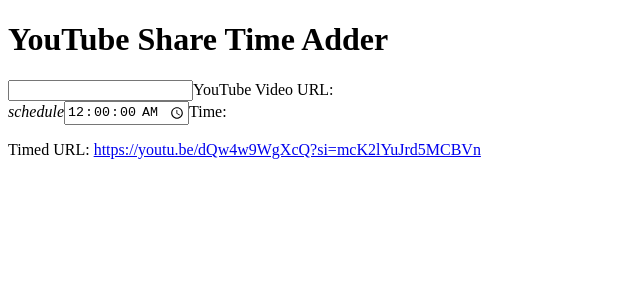
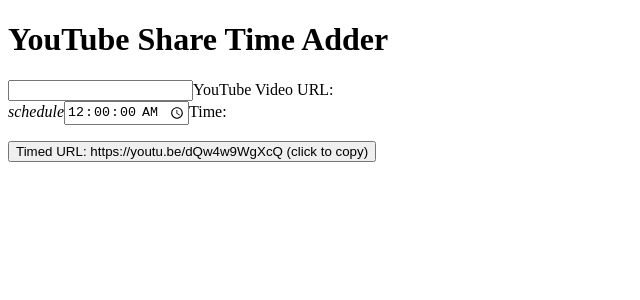
Before and after one commit to Khoding/YouTubeVideoShareTime, a Vue app: page / in a window 1280 px wide. Shown: the top 300 px of the page, without its empty margins (0-640 px from the left). Built offline with nearby package versions, Linux system fonts and the light colour scheme.

Commit message:
Removed si parameter from URL Changed the link for an easy to use copy button Updated reqs

```diff
--- a/src/App.vue
+++ b/src/App.vue
@@ -15,7 +15,9 @@
       <label for="timeInput">Time:</label>
     </div>
     <p>
-      Timed URL: <a :href="sharedUrl" target="_blank" rel="noopener noreferrer">{{ sharedUrl }}</a>
+      <button @click="setClipboard(sharedUrl)" target="_blank" rel="noopener noreferrer">
+        Timed URL: <span class="bold">{{ sharedUrl }}</span> (click to copy)
+      </button>
     </p>
   </main>
 </template>
@@ -63,14 +65,24 @@
 
 const sharedUrl = computed(() => {
   if (!videoUrl.value) {
-    return 'https://youtu.be/dQw4w9WgXcQ?si=mcK2lYuJrd5MCBVn'
+    return 'https://youtu.be/dQw4w9WgXcQ'
   }
   try {
     const url = new URL(videoUrl.value)
     url.searchParams.set('t', totalSeconds.value)
+    url.searchParams.delete('si')
     return url.toString()
   } catch (error) {
     return 'Invalid YouTube URL'
   }
 })
+
+async function setClipboard(text) {
+  const type = 'text/plain'
+  const clipboardItemData = {
+    [type]: text,
+  }
+  const clipboardItem = new ClipboardItem(clipboardItemData)
+  await navigator.clipboard.write([clipboardItem])
+}
 </script>
```
Also changed, not shown: package.json (+9 -9 lines), 1 other file (tests, documents, lock files or other folders).
